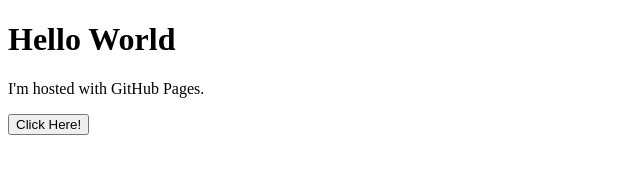
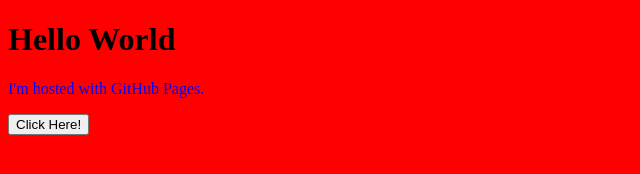
Before and after one commit to hannesmcman/hannesmcman.github.io, a plain HTML site: page index.html in a window 1280 px wide. Shown: the whole page, without its empty margins (0-640 px from the left). Drawn offline with Linux system fonts and the light colour scheme.

Commit message:
added stylesheet

```diff
--- a/index.html
+++ b/index.html
@@ -1,5 +1,8 @@
 <!DOCTYPE html>
 <html>
+<head>
+	<link rel="stylesheet" href="styles.css">
+</head>
 <body>
 <h1>Hello World</h1>
 <p id="demo">I'm hosted with GitHub Pages.</p>
--- /dev/null
+++ b/styles.css
@@ -0,0 +1,7 @@
+body {
+	background-color:red;
+}
+
+p {
+	color:blue;
+}
```
